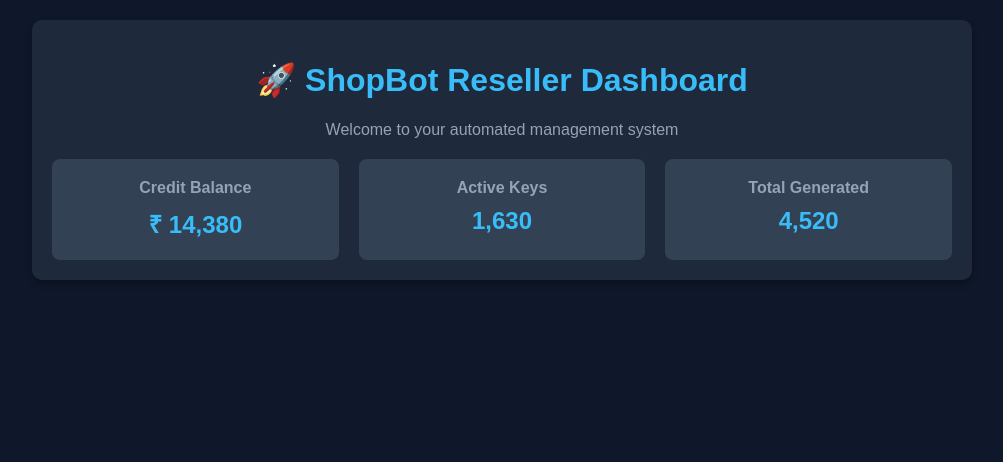
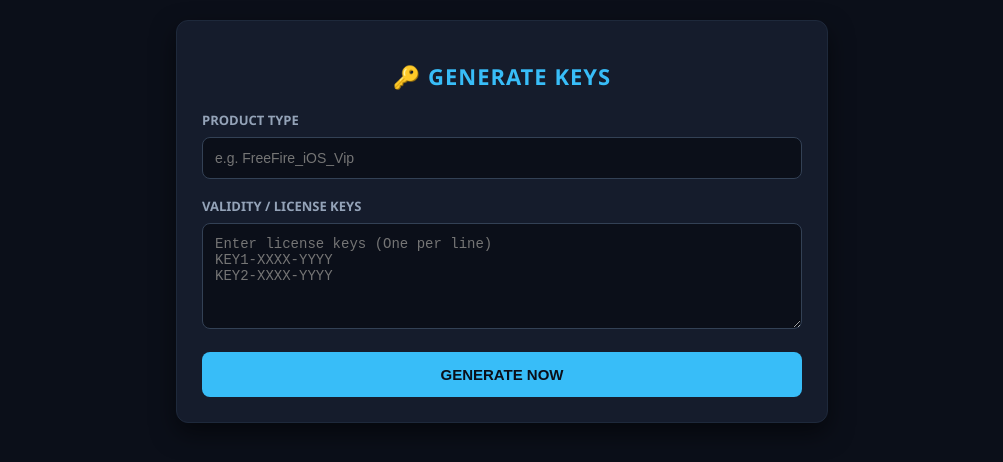
Before and after one commit to kparbin774-max/kparbin774, a plain HTML site: page templates/index.html in a window 1280 px wide. Shown: the whole page, without its empty margins (138-1141 px from the left). Drawn offline with Linux system fonts and the light colour scheme.

Commit message:
Update index.html

```diff
--- a/templates/index.html
+++ b/templates/index.html
@@ -3,36 +3,36 @@
 <head>
     <meta charset="UTF-8">
     <meta name="viewport" content="width=device-width, initial-scale=1.0">
-    <title>ShopBot Dashboard</title>
+    <title>Seller Dashboard - Generate Keys</title>
     <style>
-        body { font-family: Arial, sans-serif; background-color: #0f172a; color: #f8fafc; margin: 0; padding: 20px; }
-        .container { max-width: 900px; margin: auto; background: #1e293b; padding: 20px; border-radius: 10px; box-shadow: 0 4px 6px rgba(0,0,0,0.3); }
-        h1 { color: #38bdf8; text-align: center; }
-        .stats-grid { display: flex; gap: 20px; margin-top: 20px; flex-wrap: wrap; }
-        .card { background: #334155; padding: 20px; border-radius: 8px; flex: 1; min-width: 200px; text-align: center; }
-        .card h3 { margin: 0; color: #94a3b8; font-size: 16px; }
-        .card p { font-size: 24px; font-weight: bold; color: #38bdf8; margin: 10px 0 0 0; }
+        body { font-family: 'Segoe UI', Arial, sans-serif; background-color: #0b0f19; color: #f8fafc; margin: 0; padding: 20px; }
+        .container { max-width: 600px; margin: auto; background: #151c2c; padding: 25px; border-radius: 12px; border: 1px solid #1e293b; box-shadow: 0 10px 25px rgba(0,0,0,0.5); }
+        h1 { color: #38bdf8; text-align: center; font-size: 22px; margin-bottom: 20px; text-transform: uppercase; letter-spacing: 1px; }
+        .form-group { margin-bottom: 18px; }
+        label { display: block; margin-bottom: 8px; font-size: 13px; color: #94a3b8; font-weight: bold; text-transform: uppercase; }
+        input, select, textarea { width: 100%; padding: 12px; background: #0b0f19; border: 1px solid #334155; border-radius: 8px; color: #fff; font-size: 14px; box-sizing: border-box; }
+        input:focus, select:focus, textarea:focus { border-color: #38bdf8; outline: none; }
+        .btn-submit { width: 100%; padding: 14px; background: #38bdf8; border: none; border-radius: 8px; color: #0b0f19; font-weight: bold; font-size: 15px; cursor: pointer; transition: 0.2s; text-transform: uppercase; }
+        .btn-submit:hover { background: #0ea5e9; }
     </style>
 </head>
 <body>
     <div class="container">
-        <h1>🚀 ShopBot Reseller Dashboard</h1>
-        <p style="text-align: center; color: #94a3b8;">Welcome to your automated management system</p>
+        <h1>🔑 Generate Keys</h1>
 
-        <div class="stats-grid">
-            <div class="card">
-                <h3>Credit Balance</h3>
-                <p>₹ 14,380</p>
+        <form action="/add_keys" method="POST">
+            <div class="form-group">
+                <label>Product Type</label>
+                <input type="text" name="product_code" placeholder="e.g. FreeFire_iOS_Vip" required>
             </div>
-            <div class="card">
-                <h3>Active Keys</h3>
-                <p>1,630</p>
+
+            <div class="form-group">
+                <label>Validity / License Keys</label>
+                <textarea name="keys" rows="5" placeholder="Enter license keys (One per line)&#10;KEY1-XXXX-YYYY&#10;KEY2-XXXX-YYYY" required></textarea>
             </div>
-            <div class="card">
-                <h3>Total Generated</h3>
-                <p>4,520</p>
-            </div>
-        </div>
+
+            <button type="submit" class="btn-submit">Generate Now</button>
+        </form>
     </div>
 </body>
 </html>
```
